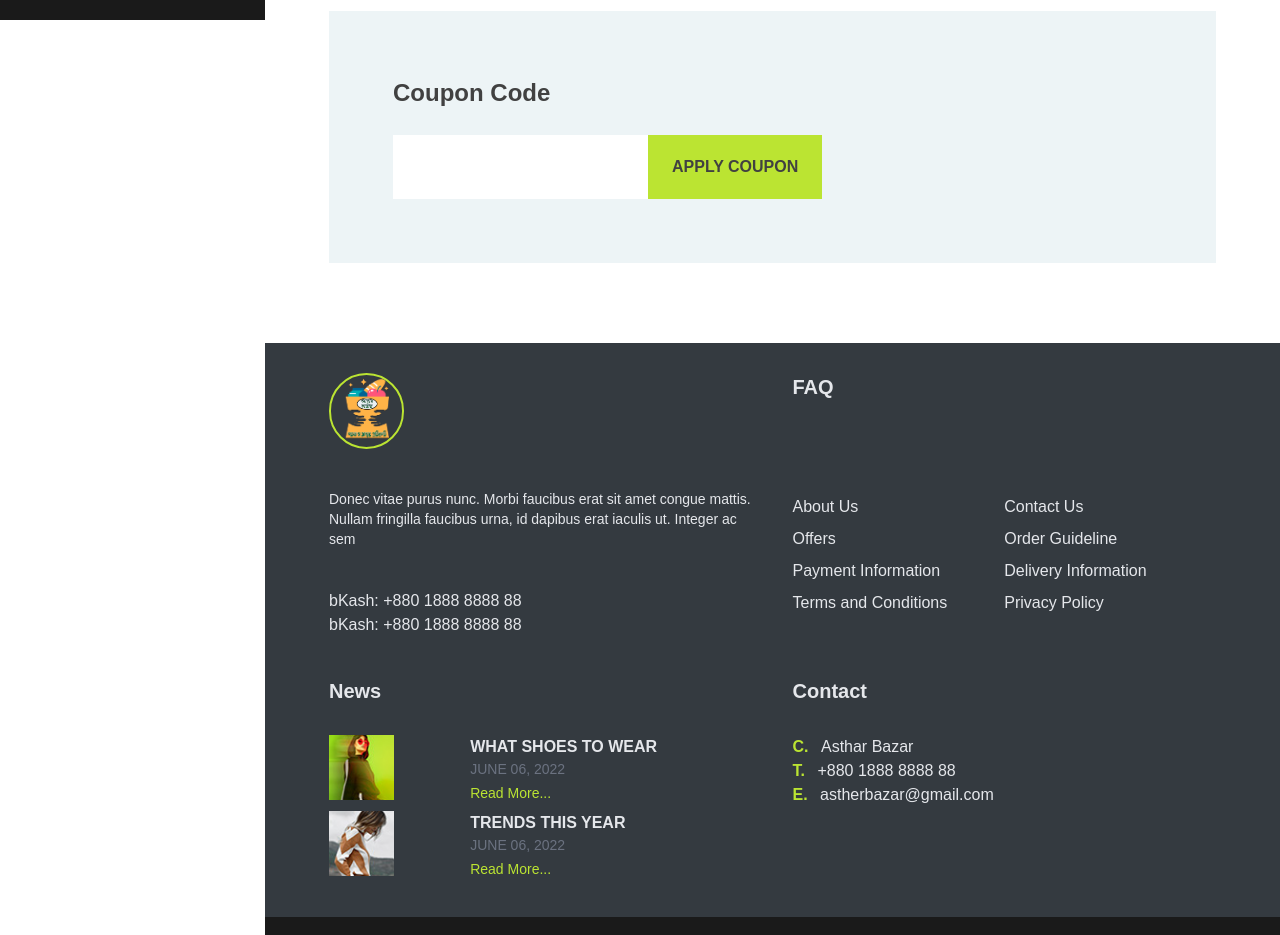
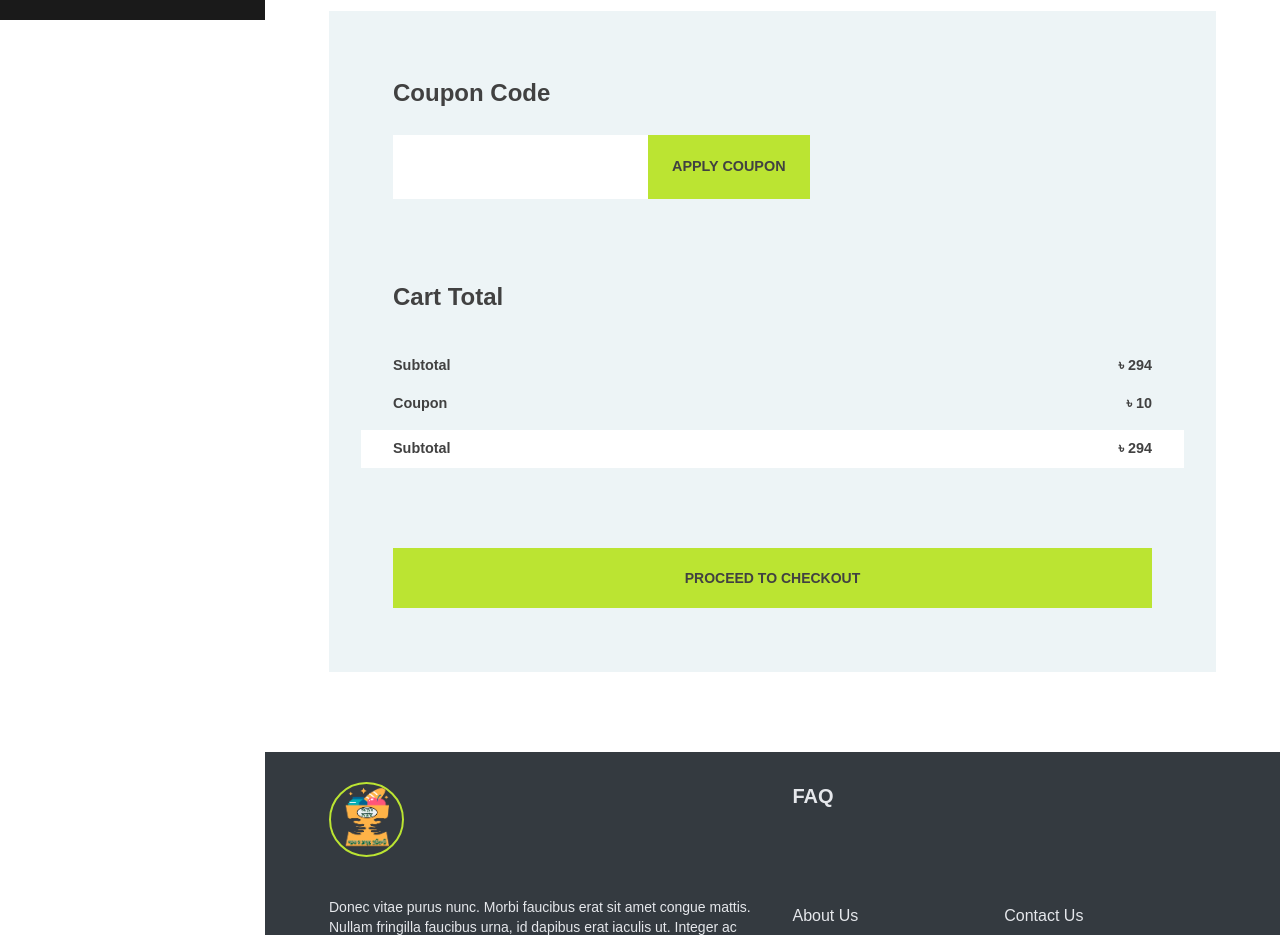
Before and after one commit to Mohammad1745/asthar-bazar-customer, a Nuxt app: page /cart in a window 1280 px wide. Shown: the part 780-1715 px from the top of the page. Built offline with nearby package versions, Linux system fonts and the light colour scheme.

Commit message:
[Add] price summary component to cart

```diff
--- a/components/user/cart/PriceSummary.vue
+++ b/components/user/cart/PriceSummary.vue
@@ -1,16 +1,18 @@
 <template>
   <div :class="className" class="price-summary">
     <Coupon />
+    <PriceCalculation />
   </div>
 </template>
 
 <script>
 import Coupon from "./price_summary/Coupon";
+import PriceCalculation from "./price_summary/PriceCalculation";
 
 export default {
   name: "PriceSummary",
   props: ['className'],
-  components: {Coupon},
+  components: {PriceCalculation, Coupon},
 }
 </script>
 
--- a/components/user/cart/price_summary/Coupon.vue
+++ b/components/user/cart/price_summary/Coupon.vue
@@ -35,7 +35,7 @@ export default {
       &__button{
         padding: 0 1.5rem;
         background: #bbe432;
-        font-size: 1rem;
+        font-size: 0.9rem;
         text-transform: uppercase;
         color: #414141;
         font-weight: bold;
--- /dev/null
+++ b/components/user/cart/price_summary/PriceCalculation.vue
@@ -0,0 +1,66 @@
+<template>
+  <div :class="className" class="price">
+    <h2 class="price__header">Cart Total</h2>
+    <div class="price__calculations">
+      <div class="price__calculation">
+        <div class="price__calculation__title">Subtotal</div>
+        <div class="price__calculation__amount">৳  {{ subtotal }}</div>
+      </div>
+      <div class="price__calculation">
+        <div class="price__calculation__title">Coupon</div>
+        <div class="price__calculation__amount">৳  {{ coupon }}</div>
+      </div>
+      <div class="price__calculation price__calculation--total">
+        <div class="price__calculation__title">Subtotal</div>
+        <div class="price__calculation__amount">৳  {{ subtotal }}</div>
+      </div>
+    </div>
+    <NuxtLink class="bg-green block text-sm font-bold uppercase text-center py-5" to="/cart">Proceed to Checkout</NuxtLink>
+  </div>
+</template>
+
+<script>
+export default {
+  name: "PriceCalculation",
+  props: ['className'],
+  data() {
+    return {
+      subtotal: 294,
+      coupon: 10,
+      totalPrice: 284
+    }
+  }
+}
+</script>
+
+<style lang="scss" scoped>
+  .price {
+    margin-top: 5rem;
+
+    &__header{
+      font-size: 1.5rem;
+      font-weight: bold;
+      margin-bottom: 2.5rem;
+    }
+    &__calculations {
+      display: flex;
+      flex-direction: column;
+      gap: 1rem;
+      margin-bottom: 5rem;
+
+      .price__calculation {
+        display: flex;
+        justify-content: space-between;
+        font-size: 0.9rem;
+        font-weight: 600;
+
+        &--total{
+          background: white;
+          padding: 0.5rem 2rem;
+          margin-left: -2rem;
+          margin-right: -2rem;
+        }
+      }
+    }
+  }
+</style>
```
